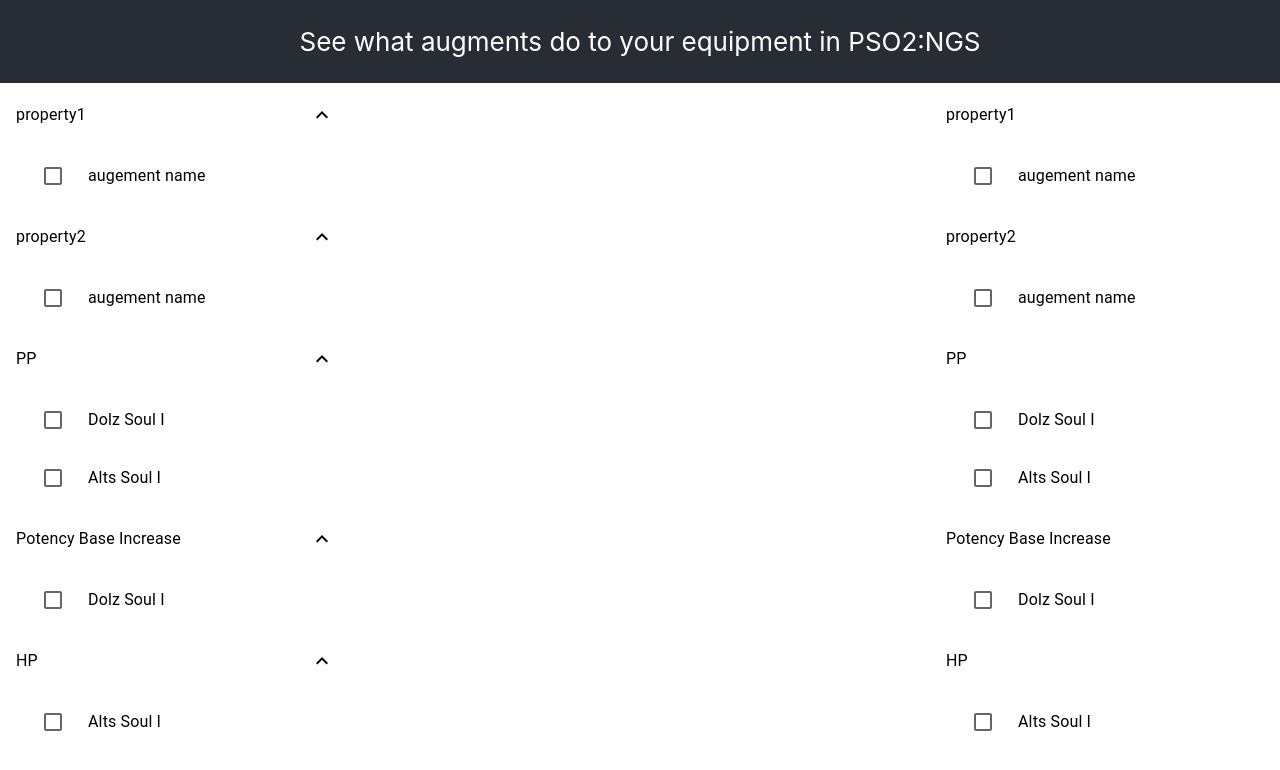
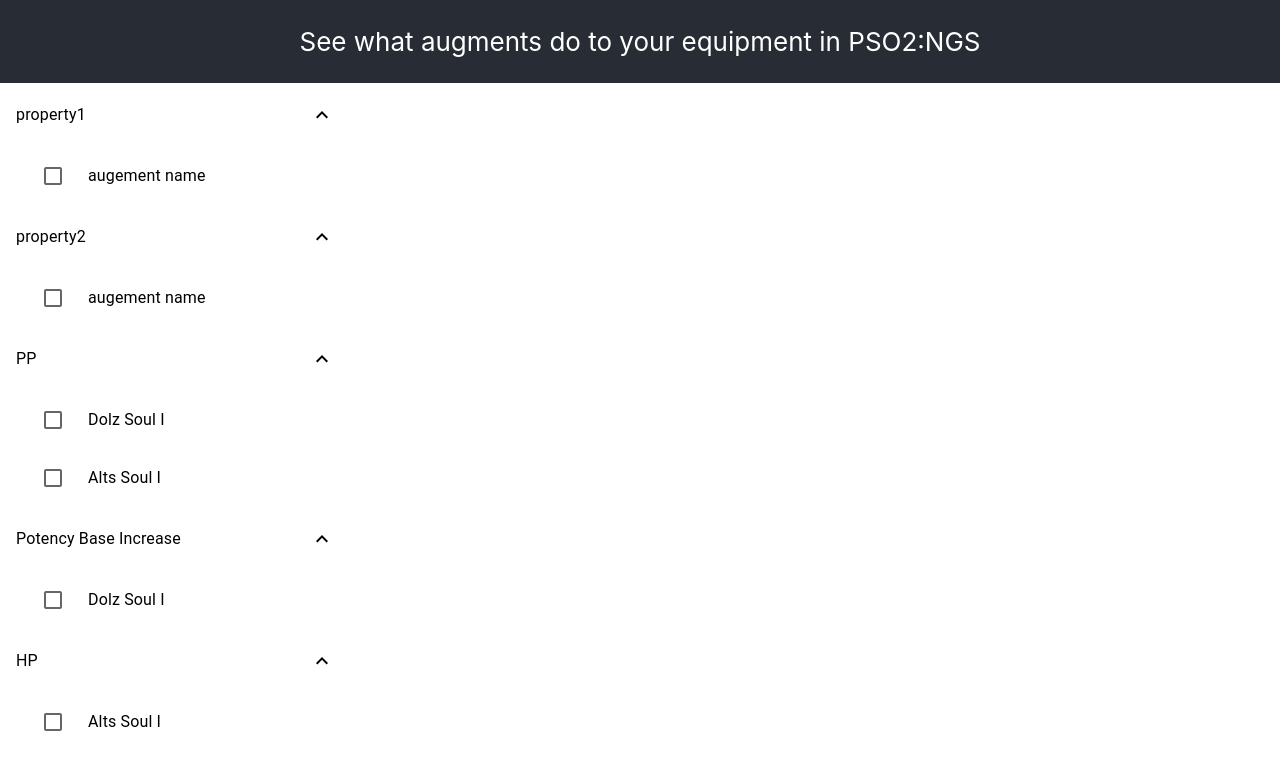
Before and after one commit to natashajokinen/augment-visualizer, a React (Create React App) app: page / in a window 1280 px wide. Shown: the top 770 px of the page. Built offline with nearby package versions, Linux system fonts and the light colour scheme.

Commit message:
feat(selectedAugs): display selected augs by category

```diff
--- a/src/augmentData.json
+++ b/src/augmentData.json
@@ -4,7 +4,7 @@
       "property1": "value",
       "property2": "value"
     },
-    "category": "soul"
+    "category": "addi"
   },
   "Dolz Soul I": {
     "category": "soul",
--- a/src/selectedAugments.js
+++ b/src/selectedAugments.js
@@ -7,8 +7,7 @@
 import { useTheme } from "@mui/material/styles";
 import { createMakeAndWithStyles } from "tss-react/compat";
 import React from 'react';
-import {useDispatch, useSelector} from 'react-redux';
-import {updateChecklist} from './app/store';
+import {useSelector} from 'react-redux';
 
 const augmentData = require('./augmentData.json');
 
@@ -23,7 +22,6 @@
   },
 }));
 function SelectedAugments() {
-  const dispatch = useDispatch();
   const {classes} = useStyles();
   const [open, setOpen] = React.useState(true);
   const handleClick = () => {
@@ -31,50 +29,38 @@
   };
 
   const checked = useSelector((state) => state.checklist.checked);
-  const handleCheckboxToggle = (augmentName) => {
-    dispatch(updateChecklist(augmentName));
-  }
 
-  const propertyAugments = orderAugmentsByProperty(augmentData);
+  const {categories, warning} = orderCheckedAugmentsByCategory(checked, augmentData);
   let giantList = [];
-  Object.keys(propertyAugments).forEach((property) => {
-    // Add the property first
+  Object.keys(categories).forEach((category) => {
+    // Add the category first
     giantList.push(
     <ListItem
       button
       onClick={handleClick}
-      key={`item-${property}`}
+      key={`item-${category}`}
     >
-      <ListItemText>{property}</ListItemText>
+      <ListItemText>{category}</ListItemText>
     </ListItem>
     );
 
-    // Build up the augment list for that property
+    // Build up the augment list for that category
     let augmentList = [];
-    propertyAugments[property].forEach((augmentName) => {
+    categories[category].forEach((augmentName) => {
       augmentList.push(
         <ListItem
           button
-          key={`item-${property}-${augmentName}`}
+          key={`item-${category}-${augmentName}`}
           className={classes.nested}
-          onClick={()=>handleCheckboxToggle(augmentName)}
         >
-          <ListItemIcon>
-            <Checkbox
-              checked={checked.indexOf(augmentName) !== -1}
-              tabIndex={-1}
-              disableRipple
-              inputProps={{'aria-labelledby': `checkbox-list-label-${augmentName}`}}
-            />
-          </ListItemIcon>
           <ListItemText>{augmentName}</ListItemText>
         </ListItem>
       );
     });
 
-    // Add the augments that have the property
+    // Add the augments that have the category
     giantList.push(
-      <Collapse in={open} unmountOnExit key={`collapse-${property}`}>
+      <Collapse in={open} unmountOnExit key={`collapse-${category}`}>
         <List>
           {augmentList}
         </List>
@@ -85,17 +71,19 @@
   );
 }
 
-function orderAugmentsByProperty(augmentData) {
-  let ret = {};
-  Object.keys(augmentData).forEach((augmentName) => {
-    let augmentProperties = augmentData[augmentName].properties;
-    Object.keys(augmentProperties).forEach((property) => {
-      if (!ret[property]) {
-        ret[property] = [augmentName];
-      } else {
-        ret[property].push(augmentName);
-      }
-    });
+function orderCheckedAugmentsByCategory(checkedAugments, augmentData) {
+  let ret = {
+    categories: {},
+    warning: false,
+  };
+  checkedAugments.forEach((augmentName) => {
+    let augmentCategory = augmentData[augmentName].category;
+    if (!ret.categories[augmentCategory]) {
+      ret.categories[augmentCategory] = [augmentName];
+    } else {
+      ret.categories[augmentCategory].push(augmentName);
+      ret.warning = true;
+    }
   });
   return ret;
 }
```
